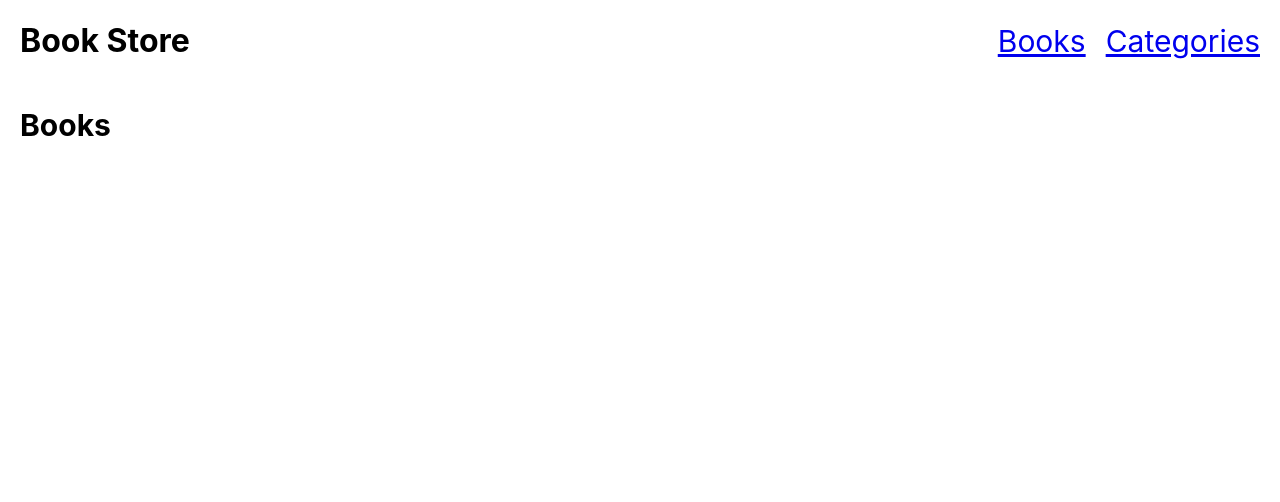
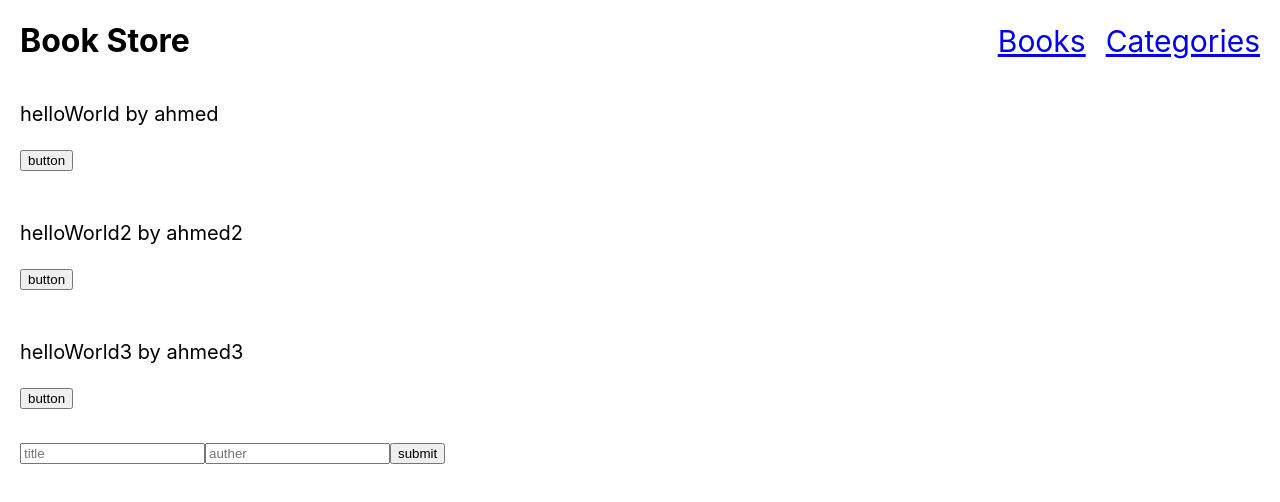
Before and after one commit to ahmedtaa/bookstore-react, a React (Create React App) app: page / in a window 1280 px wide. Shown: the top 502 px of the page. Built offline with nearby package versions, Linux system fonts and the light colour scheme.

Commit message:
Fix reviewer notes

```diff
--- a/src/App.js
+++ b/src/App.js
@@ -1,6 +1,6 @@
 import './App.css';
 import { Routes, Route } from 'react-router-dom';
-import Cat from './components/Categories';
+import Categories from './components/Categories';
 import Header from './components/Header';
 import Books from './components/Books';
 
@@ -10,7 +10,7 @@ function App() {
       <Header />
       <Routes>
         <Route path="/" exact element={<Books />} />
-        <Route path="/cat" exact element={<Cat />} />
+        <Route path="/cat" exact element={<Categories />} />
       </Routes>
     </div>
   );
--- /dev/null
+++ b/src/components/Book.js
@@ -0,0 +1,20 @@
+/* eslint-disable react/prop-types */
+import './book.css';
+
+import React from 'react';
+
+const Book = (props) => {
+  const { title, name } = props;
+  return (
+    <div className="book-container">
+      <p>
+        {title}
+        <span> by </span>
+        {name}
+      </p>
+      <button type="button">button</button>
+    </div>
+  );
+};
+
+export default Book;
--- /dev/null
+++ b/src/components/BookList.js
@@ -0,0 +1,28 @@
+import './booklist.css';
+import React, { useState, useEffect } from 'react';
+import Book from './Book';
+import Form from './Form';
+
+const Booklist = () => {
+  const [books, setBooks] = useState([]);
+  useEffect(() => {
+    const bb = [
+      { id: 1, bookTitle: 'helloWorld', autherName: 'ahmed' },
+      { id: 2, bookTitle: 'helloWorld2', autherName: 'ahmed2' },
+      { id: 3, bookTitle: 'helloWorld3', autherName: 'ahmed3' },
+    ];
+
+    setBooks(bb);
+  }, []);
+
+  return (
+    <div className="books-container">
+      {books.map((b) => (
+        <Book key={b.id} title={b.bookTitle} name={b.autherName} />
+      ))}
+      <Form />
+    </div>
+  );
+};
+
+export default Booklist;
--- a/src/components/Books.js
+++ b/src/components/Books.js
@@ -1,10 +1,11 @@
 import './books.css';
 
 import React from 'react';
+import Booklist from './BookList';
 
 const Books = () => (
   <div className="books-container">
-    <h2>Books</h2>
+    <Booklist />
   </div>
 );
 
--- a/src/components/Categories.js
+++ b/src/components/Categories.js
@@ -2,10 +2,10 @@ import './categories.css';
 
 import React from 'react';
 
-const Cat = () => (
+const Categories = () => (
   <div className="cat-container">
-    <h2>Categories</h2>
+    <h2>Under construction</h2>
   </div>
 );
 
-export default Cat;
+export default Categories;
--- /dev/null
+++ b/src/components/Form.js
@@ -0,0 +1,11 @@
+import React from 'react';
+
+const Form = () => (
+  <div className="book-container">
+    <input type="text" placeholder="title" />
+    <input type="text" placeholder="auther" />
+    <button type="button">submit</button>
+  </div>
+);
+
+export default Form;
--- /dev/null
+++ b/src/components/book.css
@@ -0,0 +1 @@
+/* stylelint-disable-next-line no-empty-source */
--- /dev/null
+++ b/src/components/booklist.css
@@ -0,0 +1 @@
+/* stylelint-disable-next-line no-empty-source */
```
Also changed, not shown: src/utils/ErrorBoundary.js (added, +39 -0 lines).
